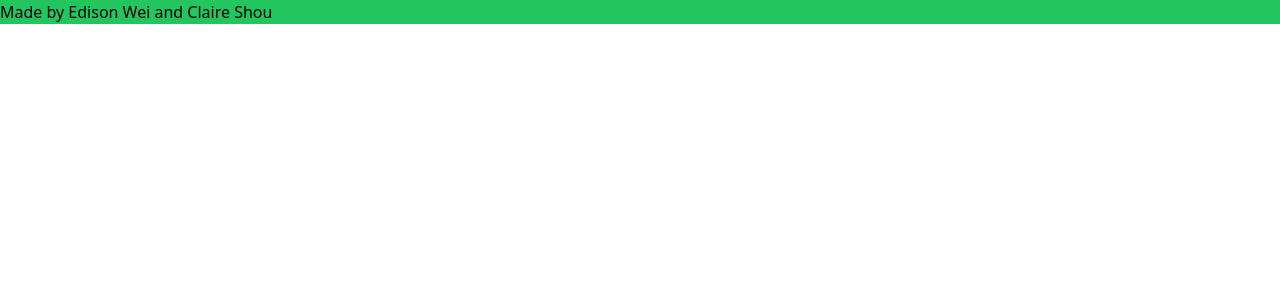
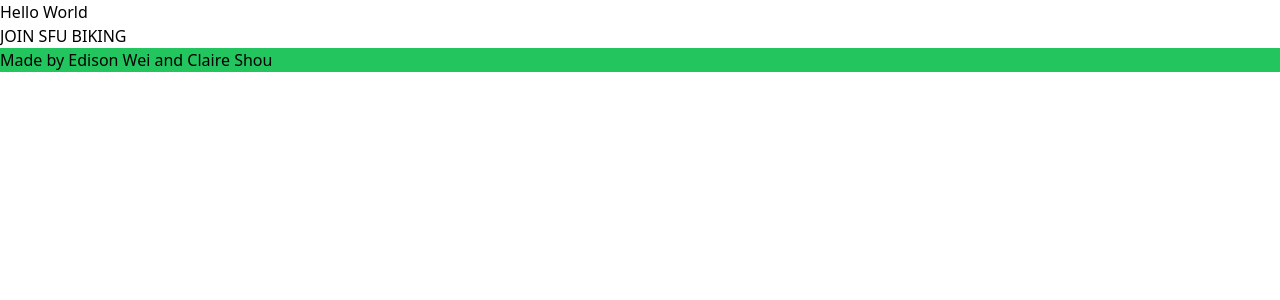
Before and after one commit to Edison-Wei/SFU_CyclingClub, a Next.js app in the folder sfu_bikingclub/: page /Suggestion in a window 1280 px wide. Shown: the top 300 px of the page. Built offline with nearby package versions, Linux system fonts and the light colour scheme.

Commit message:
added the header which jumps to join information. To do: move navigation elements into header

```diff
--- a/sfu_bikingclub/src/app/Body.js
+++ b/sfu_bikingclub/src/app/Body.js
@@ -61,6 +61,7 @@
                     alt={"Group photo of the Cycling Club (Once it happens)"}
                     className="h-auto w-auto"/>
                 </div>
+                <p id="joinInformation"/>
                 <TextWithButton title={"Join Our Riding Community"} text={"Hello World!"} stext={"Ready To Join the SFU Cycling Club?"} link={"https://www.sfu.ca/"} linkName={"Discord"} />
             </div>
         </div>
--- a/sfu_bikingclub/src/app/Suggestion/page.js
+++ b/sfu_bikingclub/src/app/Suggestion/page.js
@@ -1,11 +1,8 @@
-import { Main } from "next/document";
-
-
 
 export default function Suggestion() {
-    return (
-        <main className="font-mono">
-
-        </main>
-    )
+    return(
+    <div className="">
+        Hello World
+    </div>
+    );
 }
--- a/sfu_bikingclub/src/app/components/Header.js
+++ b/sfu_bikingclub/src/app/components/Header.js
@@ -1,10 +1,10 @@
-//
+// TO DO: Move Navigation elements into the header or vise versa?
 
 export default function Header() {
 
     return (
         <div className="w-screen bg-white-500">
-            <p>JOIN SFU BIKING</p>
+            <a href="#joinInformation">JOIN SFU BIKING</a>
         </div>
     )
 }
--- a/sfu_bikingclub/src/app/layout.js
+++ b/sfu_bikingclub/src/app/layout.js
@@ -1,6 +1,7 @@
 import { Inter } from 'next/font/google'
 import './globals.css'
 import Footer from './components/Footer'
+import Header from './components/Header'
 
 const inter = Inter({ subsets: ['latin'] })
 
@@ -14,6 +15,7 @@
     <html lang="en">
       <body className="font-Inter" suppressHydrationWarning={true}>
         <main> {children} </main>
+        <Header />
         <Footer />
       </body>
     </html>
--- a/sfu_bikingclub/src/app/page.js
+++ b/sfu_bikingclub/src/app/page.js
@@ -1,5 +1,6 @@
 import Hero from "./components/Hero"
 import Body from "./Body"
+import Header from './components/Header'
 
 /**
  *
@@ -8,6 +9,7 @@
 export default function Home() {
   return (
     <main className="font-mono">
+      <Header />
       <Hero />
       <Body />
 
```
